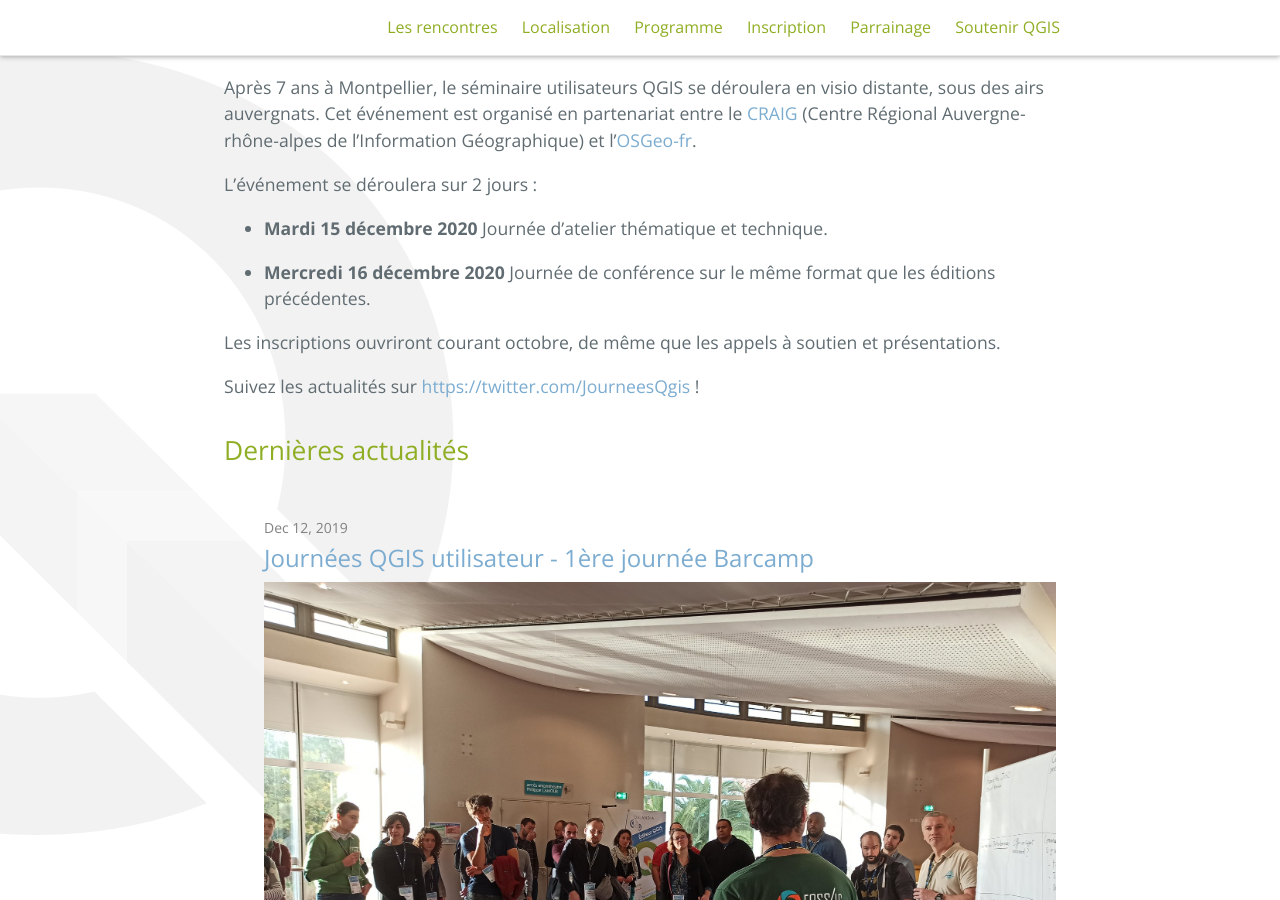
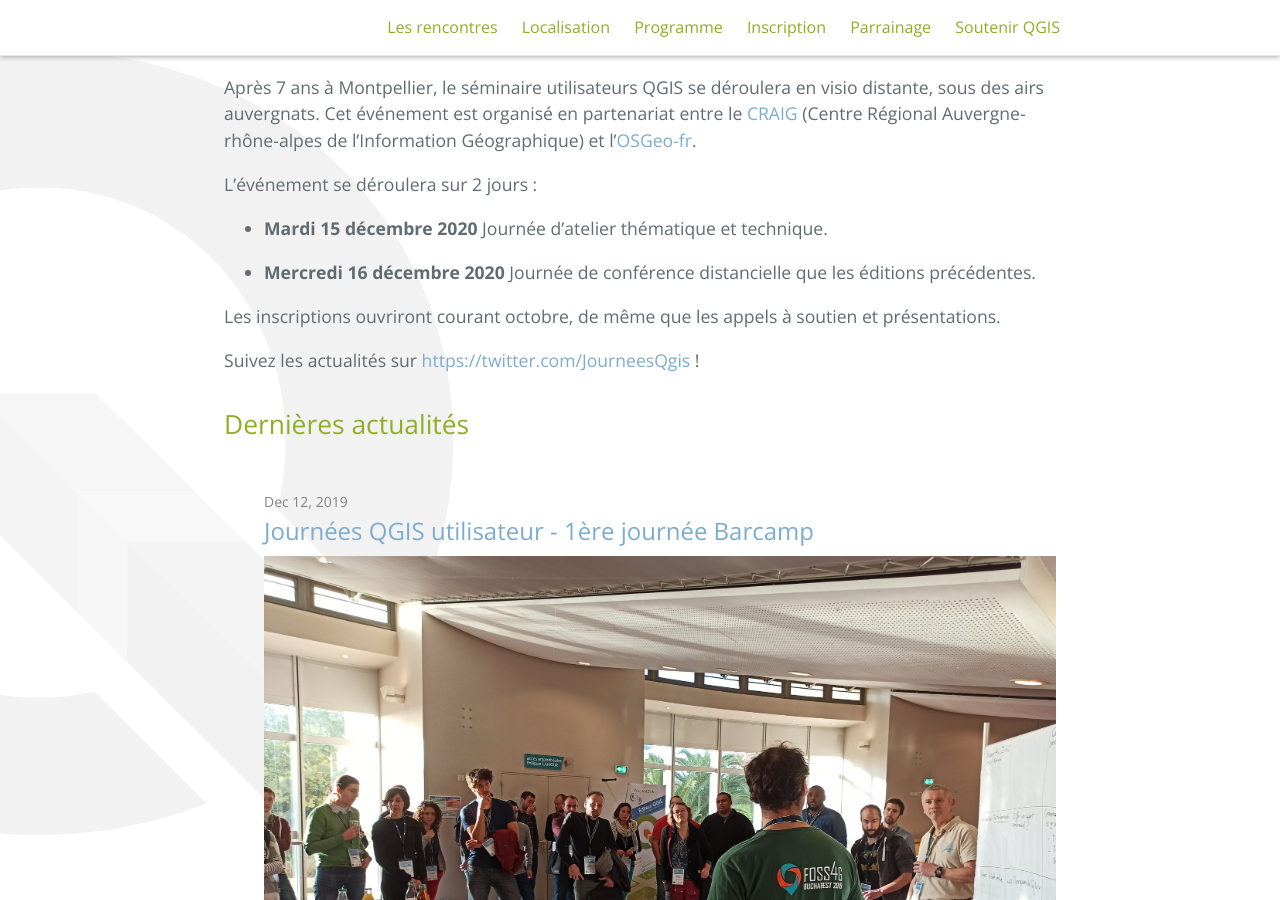
Before and after one commit to OSGeo-fr/QGIS-conf-fr-website, a Jekyll site: the page built from index.md, in a window 1280 px wide and 900 px high, scrolled down 438 px. Built offline with Jekyll 4.4.1, drawn with Linux system fonts in a browser that asks for light colours; the repository's description, which GitHub fills in, is left out.

Commit message:
Update to "distanciel" mode

```diff
--- a/index.md
+++ b/index.md
@@ -11,7 +11,7 @@ L’événement se déroulera sur 2 jours :
 
 * **Mardi 15 décembre 2020** Journée d'atelier thématique et technique.
 
-* **Mercredi 16 décembre 2020** Journée de conférence sur le même format que les éditions précédentes.
+* **Mercredi 16 décembre 2020** Journée de conférence distancielle que les éditions précédentes.
 
 Les inscriptions ouvriront courant octobre, de même que les appels à soutien et présentations.
 
```
